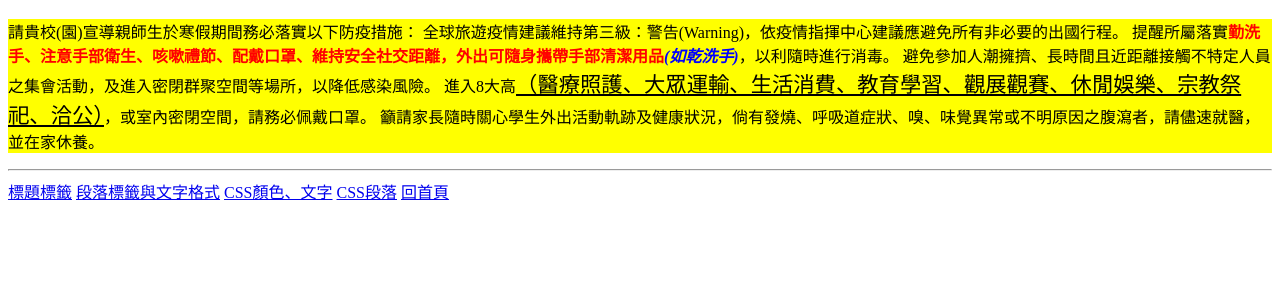
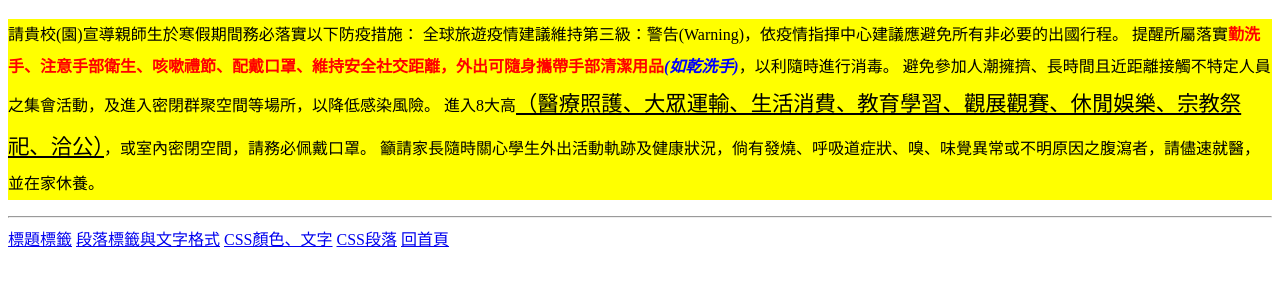
Before and after one commit to yuting0829/HtmlCssDemo, a plain HTML site: page hw2.html in a window 1280 px wide. Shown: the part 304-590 px from the top of the page. Drawn offline with Linux system fonts and the light colour scheme.

Commit message:
1 file modified

```diff
--- a/hw2.html
+++ b/hw2.html
@@ -19,7 +19,7 @@
 	<hr>
 	<!-- 修改範圍開始 -->
 	<h1>《防疫整備》1月12日國內新增2例本土COVID-19防疫整備事項 </h1>
-	<p style="background-color:yellow
+	<p style="background-color:yellow; line-height:2
   ">
 		請貴校(園)宣導親師生於寒假期間務必落實以下防疫措施： 全球旅遊疫情建議維持第三級：警告(Warning)，依疫情指揮中心建議應避免所有非必要的出國行程。
 		提醒所屬落實<b style="color:red">勤洗手、注意手部衛生、咳嗽禮節、配戴口罩、維持安全社交距離，外出可隨身攜帶手部清潔用品<i style="color:blue">(如乾洗手)</i></b>，以利隨時進行消毒。
```
